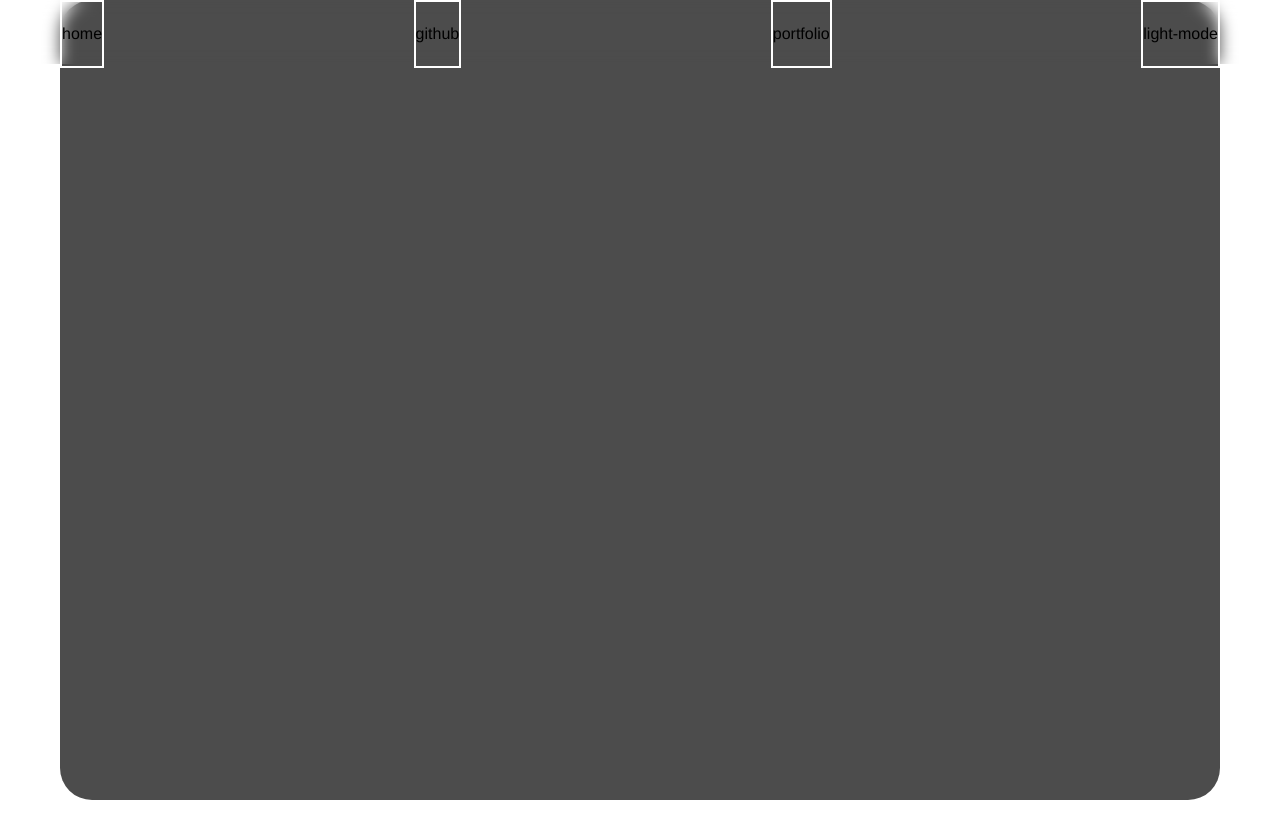
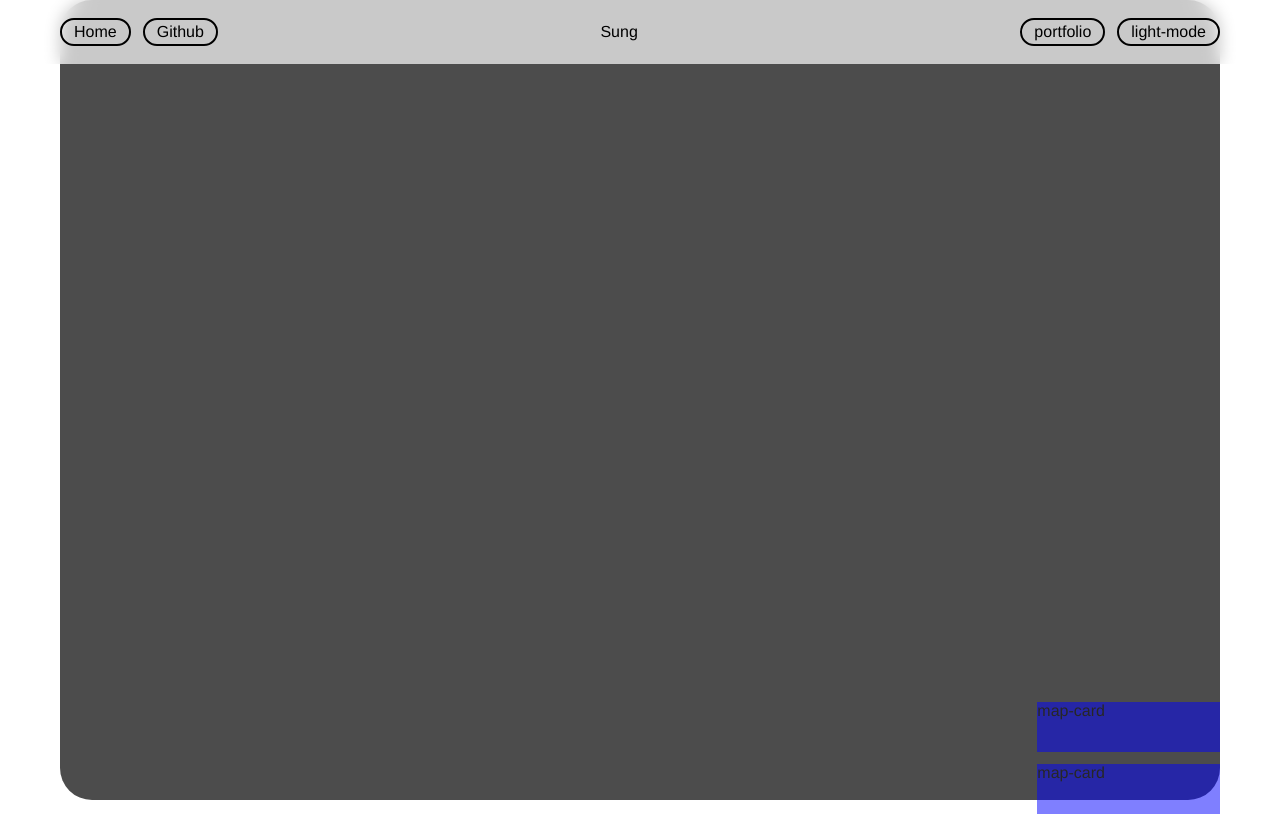
Before and after one commit to swc9803/gallery, a Vue app: page / in a window 1280 px wide. Shown: the top 816 px of the page. Built offline with nearby package versions, Linux system fonts and the light colour scheme.

Commit message:
navbar css 수정, map position 변경

```diff
--- a/src/App.vue
+++ b/src/App.vue
@@ -38,14 +38,14 @@ onMounted(() => {
 <style lang="scss">
 @import "@/assets/style.scss";
 
-.dark-mode {
-  background: black;
-  color: white;
-}
 .layout {
   width: 100%;
   min-height: calc(var(--vh, 1vh) * 100);
   transition: 0.5s;
+  &.dark-mode {
+    background: black;
+    color: white;
+  }
 }
 
 .page-enter-active,
--- a/src/components/Main.vue
+++ b/src/components/Main.vue
@@ -17,7 +17,7 @@
     // position: relative;
     // top: 50%;
     // transform: translate(0, -50%); // 이미지 넣고 지우기
-    width: 100%;
+    width: 100%; // 1280px > 120%
     height: 100%;
     background: rgb(76, 76, 76);
     border-radius: 2em;
--- a/src/components/Map.vue
+++ b/src/components/Map.vue
@@ -25,7 +25,7 @@ const skewContent = () => {
   newPos = window.pageYOffset;
   const speed = (newPos - originPos) * 0.5;
 
-  contentsRef.value.style.transform = `skewY(${speed}deg)`;
+  contentsRef.value.style.transform = `translate(0, -50%) skewY(${speed}deg)`;
   originPos = newPos;
   skewAni = requestAnimationFrame(skewContent);
 };
@@ -43,7 +43,8 @@ onBeforeUnmount(() => {
 <style lang="scss" scoped>
 .mapWrapper {
   position: sticky;
-  top: 100px;
+  top: calc(50% + 32px);
+  transform: translate(0, -50%) skewY(0);
   display: flex;
   flex-direction: column;
   width: 20%;
--- a/src/layout/Header.vue
+++ b/src/layout/Header.vue
@@ -1,49 +1,74 @@
 <template>
   <header>
+    <div class="navColor" :class="{ 'dark-mode': props.onDarkMode }" />
     <nav>
-      <div>home</div>
-      <div>github</div>
-      <div>portfolio</div>
-      <div @click="toggleDarkMode">
-        {{ props.onDarkMode ? "dark-mode" : "light-mode" }}
-        <!--해, 달 -->
+      <div class="nav-flex">
+        <div class="btn" :class="{ 'dark-mode': props.onDarkMode }">Home</div>
+        <div class="btn" :class="{ 'dark-mode': props.onDarkMode }">Github</div>
+      </div>
+      <div :class="{ 'dark-mode': props.onDarkMode }">Sung</div>
+      <div class="nav-flex">
+        <div class="btn" :class="{ 'dark-mode': props.onDarkMode }">
+          portfolio
+        </div>
+        <div
+          class="btn"
+          :class="{ 'dark-mode': props.onDarkMode }"
+          @click="toggleDarkMode"
+        >
+          {{ props.onDarkMode ? "dark-mode" : "light-mode" }}
+          <!-- 글자 크기 맞추기 -->
+        </div>
       </div>
     </nav>
   </header>
 </template>
 
 <script setup>
-import { ref, defineEmits, defineProps, onMounted } from "vue";
+import { defineEmits, defineProps } from "vue";
 
 const emit = defineEmits(["change-theme"]);
-const onDarkMode = ref(true);
 const props = defineProps({
   onDarkMode: Boolean,
 });
+
 const toggleDarkMode = () => {
   emit("change-theme");
-  onDarkMode.value = !onDarkMode.value;
   // rotate+scale-, rotate-scale+ 해, 달 변경
 };
-onMounted(() => {
-  const savedDarkMode = localStorage.getItem("onDarkMode");
-  if (savedDarkMode) {
-    onDarkMode.value = savedDarkMode === "true";
-  }
-});
+
+// const navItems = [
+//   { name: "Home" },
+//   { name: "Github" },
+//   { name: "Portfolio" },
+//   { name: props.onDarkMode ? "dark-mode" : "light-mode" },
+// ];
 </script>
 
 <style lang="scss" scoped>
 header {
+  .navColor {
+    position: absolute;
+    left: 0;
+    width: 100%;
+    height: 64px;
+    background: white;
+    opacity: 0.7;
+    transition: 0.5s;
+    z-index: -1;
+    &.dark-mode {
+      background: black;
+      color: white;
+      opacity: 0.5;
+    }
+  }
   position: fixed;
   width: 100%;
   height: 64px;
-  line-height: 64px;
-  background: transparent;
+  //   font-size: 1.2em;
   padding: 0 60px;
-  //   font-size: 1.3em;
+  backdrop-filter: blur(8px);
   z-index: 9;
-  backdrop-filter: blur(8px);
   @media screen and (max-width: 1024px) {
     & {
       padding: 0 48px;
@@ -62,8 +87,31 @@ header {
   nav {
     display: flex;
     justify-content: space-between;
-    div {
-      border: 2px solid white;
+    align-items: center;
+    height: 100%;
+    // @media screen and (max-width: 768px) {
+    //   & {
+    //     flex-direction: column;
+    //   }
+    // }
+    .btn {
+      padding: 3px 12px;
+      border: 2px solid black;
+      border-radius: 10em;
+      cursor: pointer;
+      &.dark-mode {
+        border: 2px solid white;
+      }
+    }
+    .nav-flex {
+      display: flex;
+      gap: 12px;
+      //   @media screen and (max-width: 768px) {
+      //     & {
+      //       flex-direction: column;
+      //       gap: 0;
+      //     }
+      //   }
     }
   }
 }
--- a/src/pages/Home.vue
+++ b/src/pages/Home.vue
@@ -1,6 +1,5 @@
 <template>
   <div id="home">
-    <!-- --100vh  -->
     <Main />
     <div class="card-flex">
       <Card />
```
